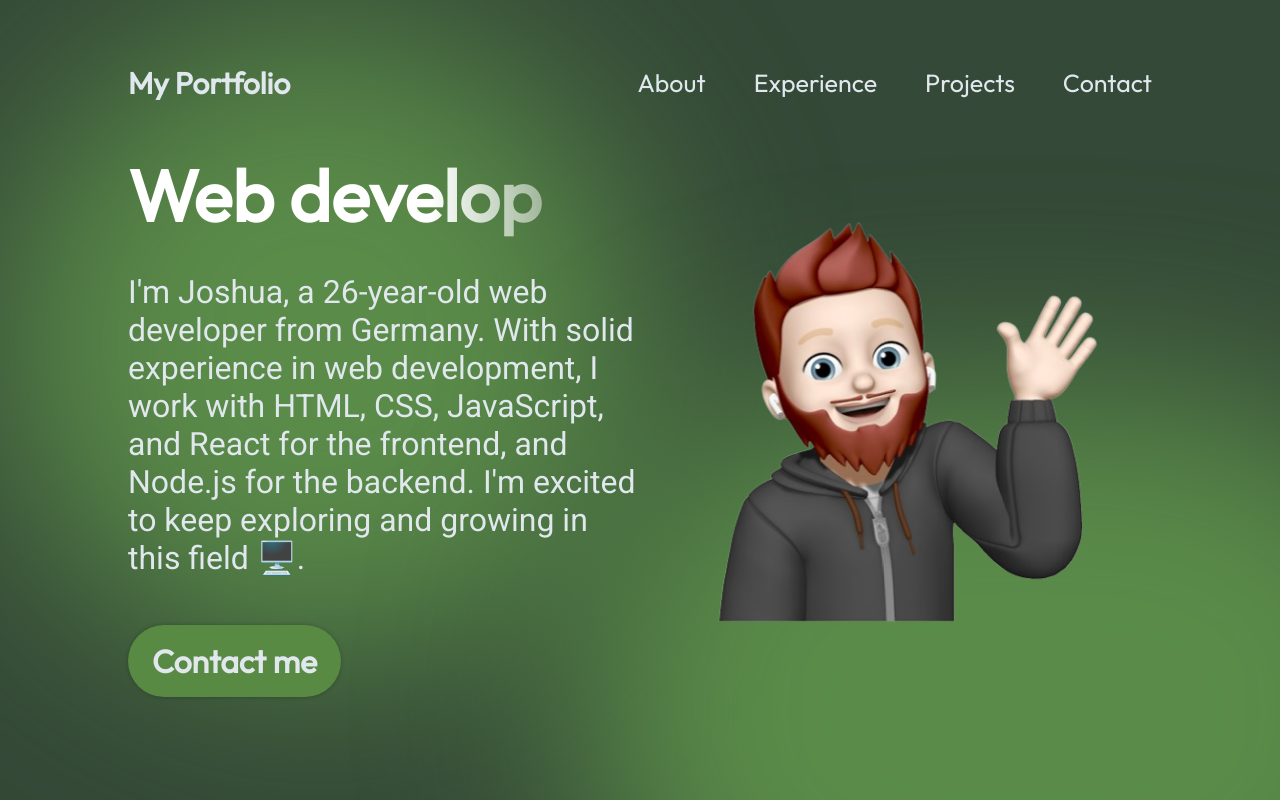
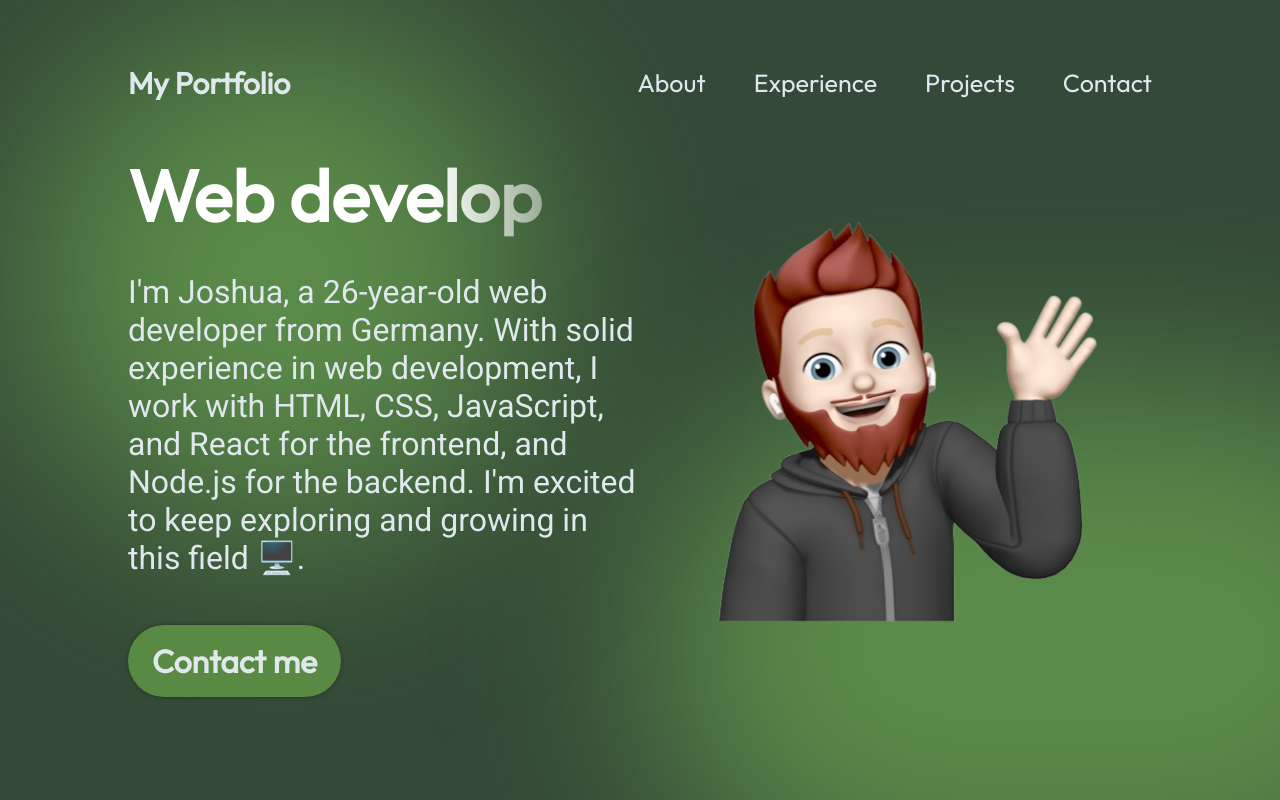
Before and after one commit to JoshuaKaiser490/NewPortfolio, a React (Vite) app: page / in a window 1280 px wide. Shown: the top 800 px of the page. Built offline with nearby package versions, Linux system fonts and the light colour scheme; a web font is replaced by a local one.

Commit message:
Styling Änderungen

```diff
--- a/src/components/About/About.module.css
+++ b/src/components/About/About.module.css
@@ -46,7 +46,7 @@
     background-image:
     linear-gradient(
       90deg, rgb(70, 109, 53) 0%,
-       rgba(25, 55, 109, 0) 100%);
+       rgba(88, 138, 67, 0) 100%);
     background-size: 0 100%;
     background-repeat: no-repeat;
     transition: 0.4s;
--- a/src/components/Hero/Hero.module.css
+++ b/src/components/Hero/Hero.module.css
@@ -45,7 +45,7 @@
   font-size: 32px;
   font-weight: 600;
   padding: 16px 24px;
-  box-shadow: 0 0 4px 0 rgba(0, 0, 0, 0.25);
+  box-shadow: 0 0 4px 0 rgba(0, 0, 0, 0.35);
 }
 
 .contactBtn:hover{
@@ -76,12 +76,12 @@
 
   .topBlur {
     position: absolute;
-    width: 50vw;
-    height: 50vw;
+    width: 40vw;
+    height: 40vw;
     min-width: 350px;
     min-width: 350px;
     top: -128px;
-    left: -10vw;
+    left: -8vw;
     border-radius: 764px;
      /*background: rgba(25, 55, 109, 0.7); Blau*/
     background: rgba(108, 168, 82, 0.702); /*Grün*/
@@ -91,8 +91,8 @@
 
   .bottomBlur {
     position: absolute;
-    width: 70vw;
-    height: 50vw;
+    width: 64vw;
+    height: 40vw;
     min-width: 350px;
     min-width: 250px;
     top: 240px;
--- a/src/components/Navbar/Navbar.module.css
+++ b/src/components/Navbar/Navbar.module.css
@@ -72,12 +72,11 @@
     background: rgb(108, 168, 82);
     background: linear-gradient(
       0deg,
-      rgba(108, 168, 82, 0.702) 0%,
-       rgba(25, 55, 109, 0) 100%);
+      rgba(108, 168, 82, 0.65) 0%,
+      rgba(88, 138, 67, 1) 100%);
     padding: 24px 32px;
     box-shadow: 0 0 4px 0 rgba(0, 0, 0, 0.25);
   }
-
   .menuOpen {
     display: flex;
     z-index: 1;
```
